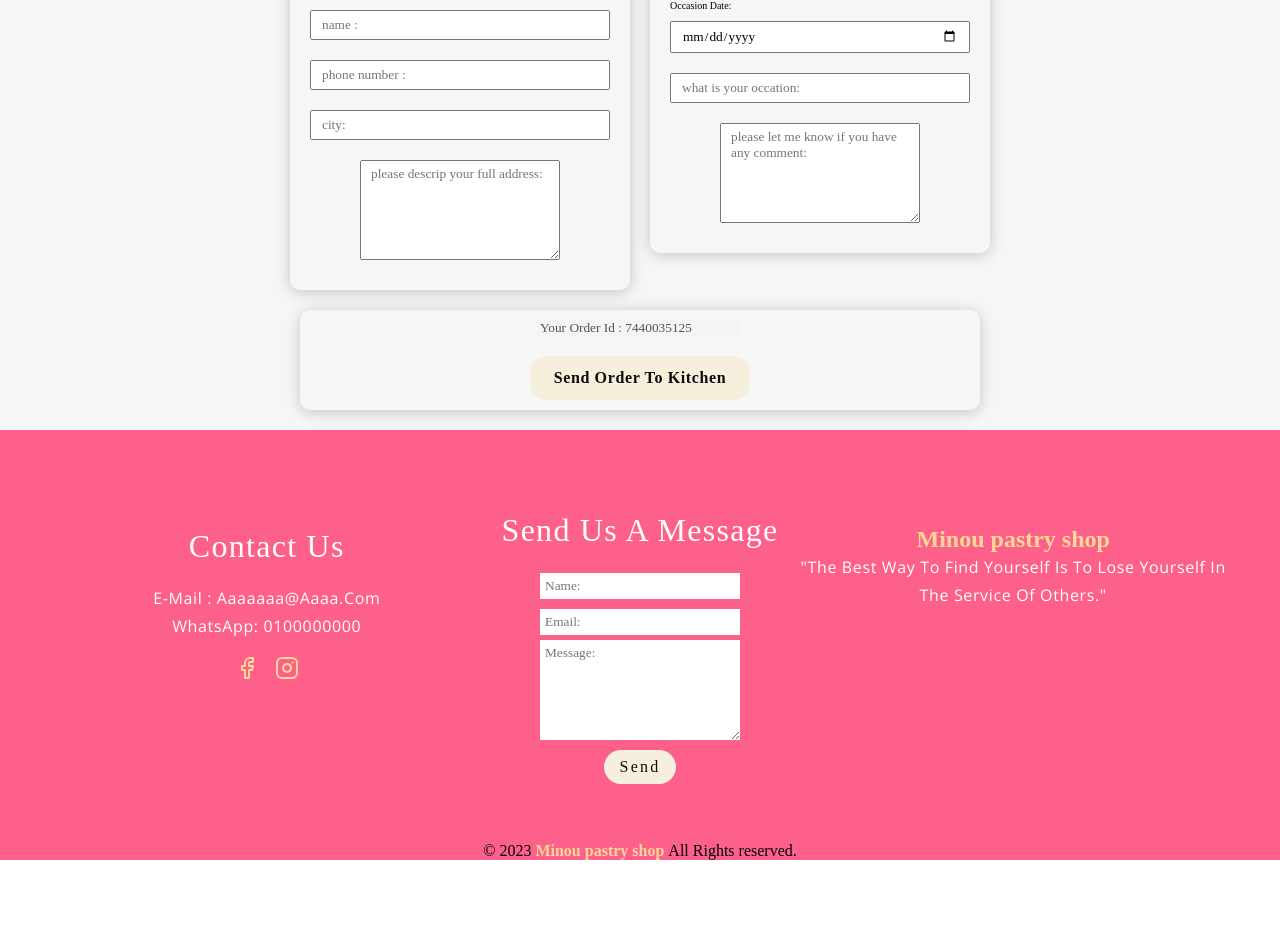
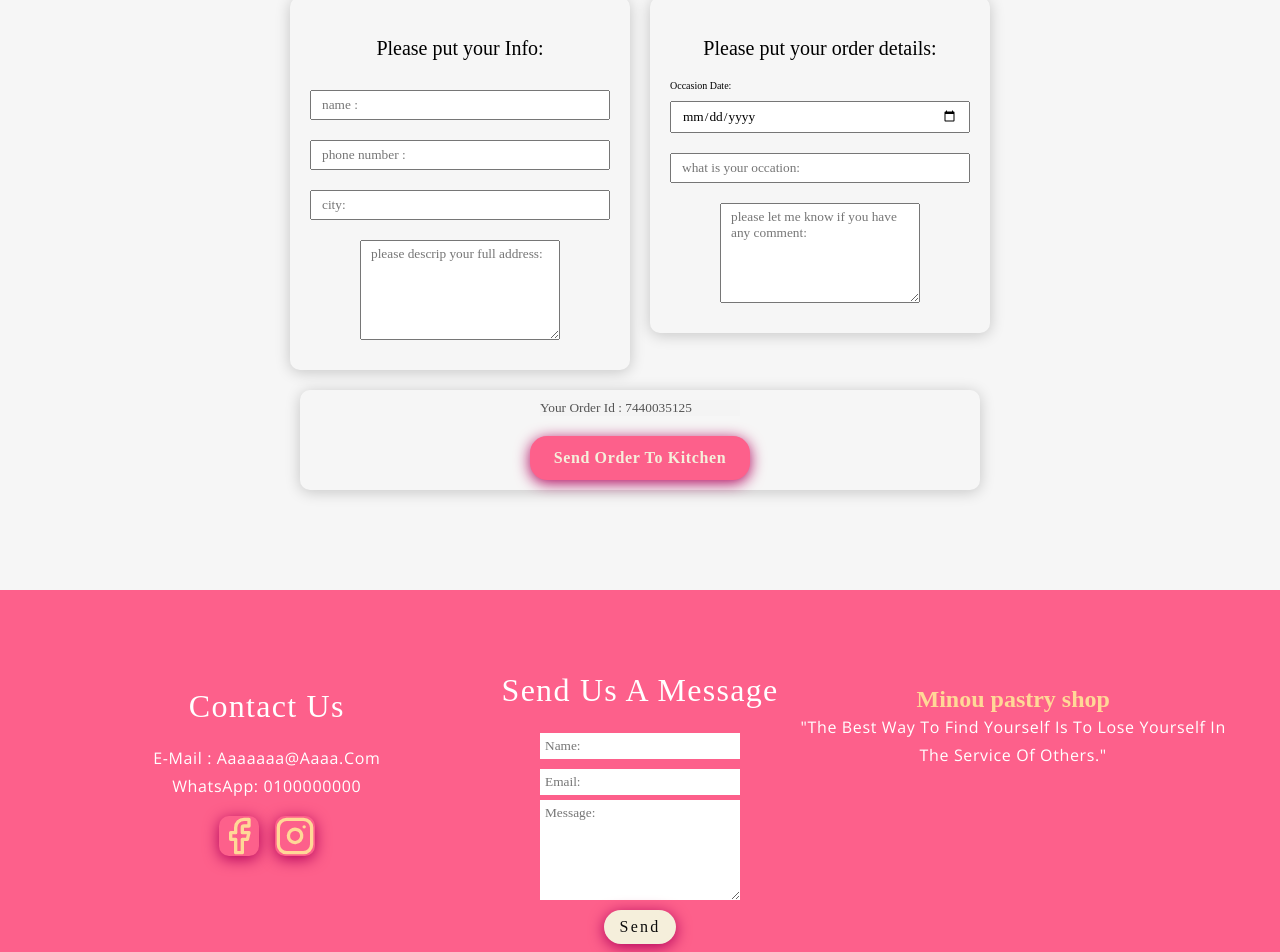
Before and after one commit to Ahmed-abdrabou/minoupastryshop, a React (Create React App) app: page /OrderNow in a window 1280 px wide. Shown: the part 317-1269 px from the top of the page. Before the commit the page ends 1177 px from the top, so only its background shows below. Built offline with nearby package versions, Linux system fonts and the light colour scheme; a web font is replaced by a local one.

Commit message:
custom bottom inhance

```diff
--- a/src/App.css
+++ b/src/App.css
@@ -33,7 +33,6 @@
   background-color: var(--color-crimson);
   color: var(--color-black);
   box-shadow: 0px 3px 15px rgb(255, 255, 255);
-  transform: translateY(-2px);
 }
 /* end customs */
 
@@ -54,7 +53,7 @@
 
 @media screen and (max-width: 650px) {
   .section__padding {
-    padding: 5rem 0.5rem;
+    padding: 2rem 0.5rem;
   }
 }
 .section_container {
@@ -146,6 +145,7 @@
   text-align: center;
 
   padding: 0rem 3rem;
+  margin-bottom: 30px;
 }
 @media (max-width: 767px) {
   .section_Text_container {
--- a/src/components/Footer/Footer.css
+++ b/src/components/Footer/Footer.css
@@ -44,7 +44,10 @@
 .app__footer-links_icons {
   margin-top: 0.5rem;
 }
-
+.app__footer-links_icons .footerIcons {
+  box-shadow: 0px 3px 15px rgb(176, 0, 91);
+  border-radius: 10px;
+}
 .app__footer-links_icons svg {
   color: var(--color-white);
   margin: 0.5rem;
--- a/src/components/Footer/Footer.jsx
+++ b/src/components/Footer/Footer.jsx
@@ -20,7 +20,8 @@ const Footer = () => (
                 "_blank"
               );
             }}
-            style={{ color: "#ffd897" }}
+            style={{ color: "#ffd897", fontSize: "40px" }}
+            className="footerIcons"
           />
           <FiInstagram
             onClick={() => {
@@ -31,7 +32,8 @@ const Footer = () => (
                 "_blank"
               );
             }}
-            style={{ color: "#ffd897" }}
+            style={{ color: "#ffd897", fontSize: "40px" }}
+            className="footerIcons"
           />
         </div>
       </div>
--- a/src/components/contactUs/ContactUs.css
+++ b/src/components/contactUs/ContactUs.css
@@ -28,6 +28,9 @@
 .ContactUs button {
   background-color: var(--color-crimson);
   color: var(--color-black);
+
+  box-shadow: 0px 3px 15px rgb(176, 0, 91);
+
   font-weight: 300;
   letter-spacing: 0.14em;
   line-height: 28px;
--- a/src/constants/SpecialOccasionCakes_img.js
+++ b/src/constants/SpecialOccasionCakes_img.js
@@ -16,4 +16,9 @@ export const SpecialOccasionCakes_img = [
     title: "cake3",
     description: "Minou loves to be a part of your happy moments.",
   },
+  {
+    image: images.SpecialOccasionCakes_img2,
+    title: "cake4",
+    description: "Minou loves to be a part of your happy moments.",
+  },
 ];
--- a/src/container/Slideshow/Slideshow.css
+++ b/src/container/Slideshow/Slideshow.css
@@ -69,10 +69,10 @@
 }
 @media screen and (max-width: 480px) {
   .slideshow {
-    width: 300px;
+    width: 350px;
   }
   .slideshowSlider {
-    width: 150px;
+    width: 175px;
   }
 }
 
@@ -89,10 +89,10 @@
 
   border-radius: 40px;
 
-  margin: 10px;
+  margin: 5px;
 
   background-color: rgba(255, 255, 228, 0.747);
-  padding: 20px;
+  padding: 10px;
 }
 .slideshow_image {
   height: 100%;
--- a/src/pages/Cart/CartContainer.css
+++ b/src/pages/Cart/CartContainer.css
@@ -133,3 +133,6 @@
   align-items: center;
   text-align: center;
 }
+.CartContainer h1 {
+  text-align: center;
+}
--- a/src/pages/CheckOutByEmail/CheckOutByEmail.css
+++ b/src/pages/CheckOutByEmail/CheckOutByEmail.css
@@ -163,8 +163,10 @@
 .CheckOut_customerInfo button {
   font-family: var(--font-roboto);
 
-  background-color: var(--color-crimson);
-  color: var(--color-black);
+  background-color: var(--pink-color);
+  box-shadow: 0px 3px 15px rgb(176, 0, 91);
+  color: var(--color-crimson);
+
   font-weight: 900;
   letter-spacing: 0.14em;
   line-height: 28px;
@@ -181,6 +183,11 @@
 
   text-align: center;
 }
+.CheckOut_customerInfo button:hover {
+  background-color: var(--color-crimson);
+  color: var(--color-black);
+  box-shadow: 0px 3px 15px rgb(255, 255, 255);
+}
 .order_id > input {
   width: 200px;
 }
--- a/src/pages/OrderNow/OrderNow.css
+++ b/src/pages/OrderNow/OrderNow.css
@@ -91,8 +91,11 @@
 }
 .OrderNow_control button {
   margin: 10px;
-  background-color: var(--color-crimson);
-  color: var(--color-black);
+
+  background-color: var(--pink-color);
+  box-shadow: 0px 3px 15px rgb(176, 0, 91);
+  color: var(--color-crimson);
+
   font-family: var(--font-base);
   font-weight: 700;
   letter-spacing: 0.04em;
@@ -111,8 +114,9 @@
   }
 }
 .OrderNow_control button:hover {
-  background-color: var(--pink-color);
-  color: var(--color-crimson);
+  background-color: var(--color-crimson);
+  color: var(--color-black);
+  box-shadow: 0px 3px 15px rgb(255, 255, 255);
 }
 .OccasionDate {
   display: flex;
--- a/src/pages/OrderNow/OrderNow.js
+++ b/src/pages/OrderNow/OrderNow.js
@@ -40,7 +40,10 @@ const OrderNow = () => {
     navigate("/");
   };
   return (
-    <div className="OrderNow_container" id="OrderNow">
+    <div
+      className="app__container section__padding OrderNow_container"
+      id="OrderNow"
+    >
       <div className="section_header">
         <h1>Make a Spesical Cake Now</h1>
       </div>
```
